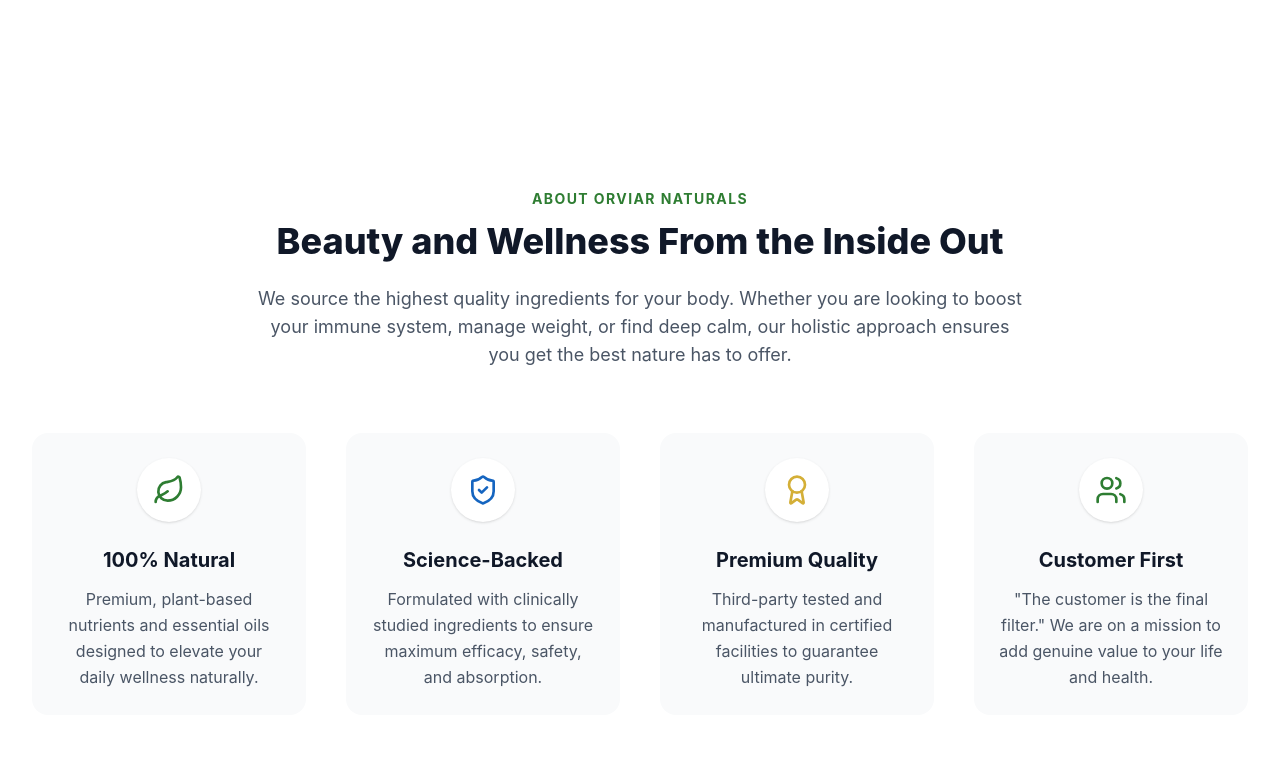
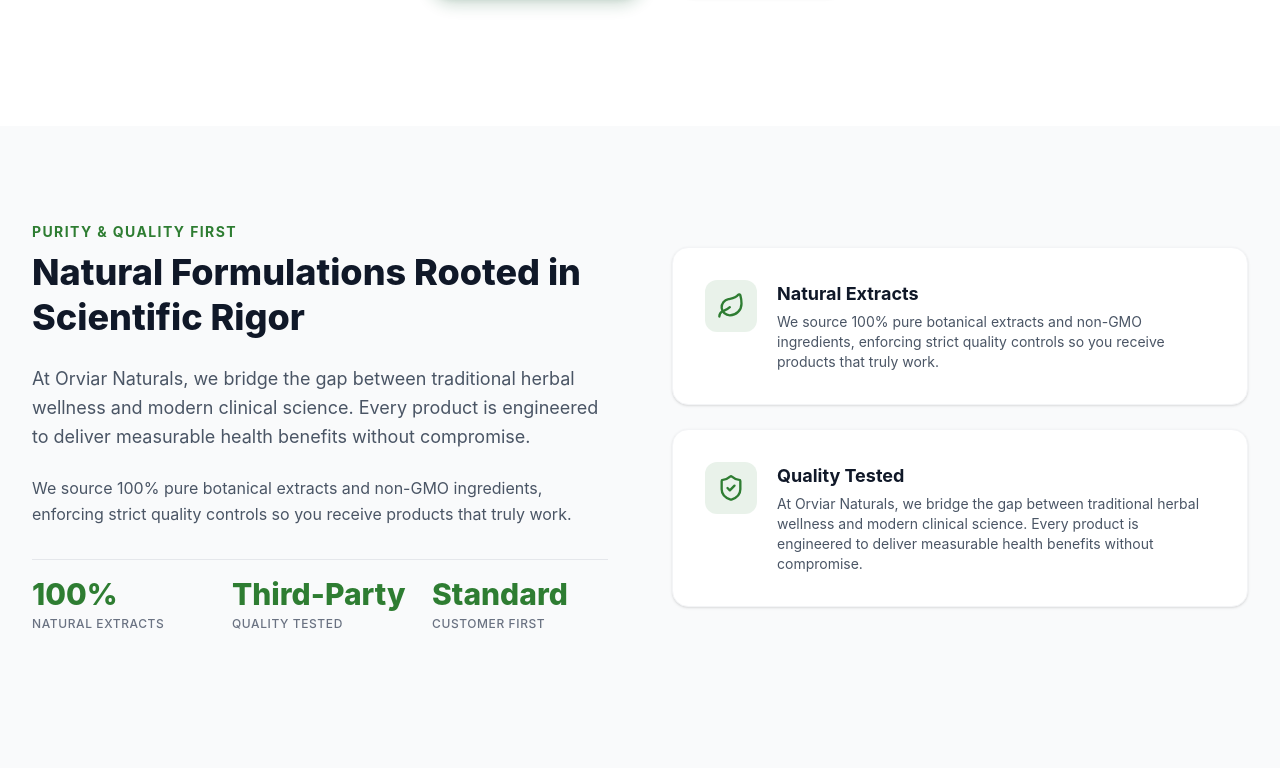
Before and after one commit to nkenglack/orviar-naturals, a React (Vite) app: page / in a window 1280 px wide. Shown: the part 552-1320 px from the top of the page. Built offline with nearby package versions, Linux system fonts and the light colour scheme.

Commit message:
Complete full-site English and French translation integration

```diff
--- a/src/components/About.jsx
+++ b/src/components/About.jsx
@@ -1,71 +1,79 @@
-import { Leaf, ShieldCheck, Award, Users } from 'lucide-react';
+import { ShieldCheck, Leaf, Award } from 'lucide-react';
 import { motion } from 'framer-motion';
+import { useTranslation } from 'react-i18next';
 
 const About = () => {
-  const features = [
-    {
-      icon: <Leaf className="w-8 h-8 text-brand-green" />,
-      title: '100% Natural',
-      description: 'Premium, plant-based nutrients and essential oils designed to elevate your daily wellness naturally.'
-    },
-    {
-      icon: <ShieldCheck className="w-8 h-8 text-brand-blue" />,
-      title: 'Science-Backed',
-      description: 'Formulated with clinically studied ingredients to ensure maximum efficacy, safety, and absorption.'
-    },
-    {
-      icon: <Award className="w-8 h-8 text-brand-gold" />,
-      title: 'Premium Quality',
-      description: 'Third-party tested and manufactured in certified facilities to guarantee ultimate purity.'
-    },
-    {
-      icon: <Users className="w-8 h-8 text-brand-green" />,
-      title: 'Customer First',
-      description: '"The customer is the final filter." We are on a mission to add genuine value to your life and health.'
-    }
-  ];
+  const { t } = useTranslation();
 
   return (
-    <section className="py-24 bg-white">
+    <section className="py-24 bg-gray-50">
       <div className="max-w-7xl mx-auto px-4 sm:px-6 lg:px-8">
+        <div className="grid grid-cols-1 lg:grid-cols-2 gap-16 items-center">
 
-        {/* Animated Section Header */}
           <motion.div
-          initial={{ opacity: 0, y: 30 }}
-          whileInView={{ opacity: 1, y: 0 }}
-          viewport={{ once: true, margin: "-100px" }}
-          transition={{ duration: 0.6 }}
-          className="text-center max-w-3xl mx-auto mb-16"
+            initial={{ opacity: 0, x: -30 }}
+            whileInView={{ opacity: 1, x: 0 }}
+            viewport={{ once: true }}
+            transition={{ duration: 0.8 }}
           >
-          <h2 className="text-sm font-bold text-brand-green tracking-widest uppercase mb-3">About Orviar Naturals</h2>
-          <h3 className="text-3xl md:text-4xl font-extrabold text-gray-900 mb-6">
-            Beauty and Wellness From the Inside Out
-          </h3>
-          <p className="text-lg text-gray-600">
-            We source the highest quality ingredients for your body. Whether you are looking to boost your immune system, manage weight, or find deep calm, our holistic approach ensures you get the best nature has to offer.
+            <span className="text-sm font-bold text-brand-green uppercase tracking-widest block mb-2">
+              {t('about.tag')}
+            </span>
+            <h2 className="text-3xl sm:text-4xl font-extrabold text-gray-900 mb-6 leading-tight">
+              {t('about.title')}
+            </h2>
+            <p className="text-gray-600 text-lg leading-relaxed mb-6">
+              {t('about.p1')}
             </p>
+            <p className="text-gray-600 text-base leading-relaxed mb-8">
+              {t('about.p2')}
+            </p>
+
+            <div className="grid grid-cols-3 gap-6 pt-4 border-t border-gray-200">
+              <div>
+                <div className="text-2xl sm:text-3xl font-extrabold text-brand-green">{t('about.stat1Value')}</div>
+                <div className="text-xs text-gray-500 font-medium uppercase tracking-wider mt-1">{t('about.stat1Label')}</div>
+              </div>
+              <div>
+                <div className="text-2xl sm:text-3xl font-extrabold text-brand-green">{t('about.stat2Value')}</div>
+                <div className="text-xs text-gray-500 font-medium uppercase tracking-wider mt-1">{t('about.stat2Label')}</div>
+              </div>
+              <div>
+                <div className="text-2xl sm:text-3xl font-extrabold text-brand-green">{t('about.stat3Value')}</div>
+                <div className="text-xs text-gray-500 font-medium uppercase tracking-wider mt-1">{t('about.stat3Label')}</div>
+              </div>
+            </div>
           </motion.div>
 
-        {/* Animated Trust Grid */}
-        <div className="grid grid-cols-1 md:grid-cols-2 lg:grid-cols-4 gap-10">
-          {features.map((feature, index) => (
           <motion.div
-              key={index}
-              initial={{ opacity: 0, y: 40 }}
-              whileInView={{ opacity: 1, y: 0 }}
-              viewport={{ once: true, margin: "-50px" }}
-              transition={{ duration: 0.5, delay: index * 0.15 }}
-              className="flex flex-col items-center text-center p-6 rounded-2xl bg-gray-50 hover:bg-white hover:shadow-xl transition-all duration-300 border border-transparent hover:border-gray-100"
+            initial={{ opacity: 0, x: 30 }}
+            whileInView={{ opacity: 1, x: 0 }}
+            viewport={{ once: true }}
+            transition={{ duration: 0.8 }}
+            className="grid grid-cols-1 gap-6"
           >
-              <div className="w-16 h-16 bg-white rounded-full flex items-center justify-center shadow-sm mb-6">
-                {feature.icon}
+            <div className="bg-white p-8 rounded-2xl shadow-sm border border-gray-100 flex items-start gap-5">
+              <div className="p-3 bg-brand-green/10 text-brand-green rounded-xl shrink-0">
+                <Leaf size={28} />
               </div>
-              <h4 className="text-xl font-bold text-gray-900 mb-3">{feature.title}</h4>
-              <p className="text-gray-600 leading-relaxed">{feature.description}</p>
-            </motion.div>
-          ))}
+              <div>
+                <h3 className="font-bold text-lg text-gray-900 mb-1">{t('about.stat1Label')}</h3>
+                <p className="text-gray-600 text-sm">{t('about.p2')}</p>
+              </div>
             </div>
 
+            <div className="bg-white p-8 rounded-2xl shadow-sm border border-gray-100 flex items-start gap-5">
+              <div className="p-3 bg-brand-green/10 text-brand-green rounded-xl shrink-0">
+                <ShieldCheck size={28} />
+              </div>
+              <div>
+                <h3 className="font-bold text-lg text-gray-900 mb-1">{t('about.stat2Label')}</h3>
+                <p className="text-gray-600 text-sm">{t('about.p1')}</p>
+              </div>
+            </div>
+          </motion.div>
+
+        </div>
       </div>
     </section>
   );
--- a/src/components/Footer.jsx
+++ b/src/components/Footer.jsx
@@ -1,7 +1,10 @@
 import { Mail, Phone, MapPin } from 'lucide-react';
 import { Link } from 'react-router-dom';
+import { useTranslation } from 'react-i18next';
 
 const Footer = () => {
+  const { t } = useTranslation();
+
   return (
     <footer className="bg-gray-900 text-gray-300 py-12 border-t border-gray-800">
       <div className="max-w-7xl mx-auto px-4 sm:px-6 lg:px-8">
@@ -11,36 +14,25 @@
           <div>
             <span className="font-bold text-2xl text-white tracking-widest uppercase mb-6 block">ORVIAR</span>
             <p className="text-gray-400 text-sm leading-relaxed mb-6">
-              Working Together for a Healthier World. Premium, science-backed supplements and natural wellness solutions.
+              {t('footer.tagline')}
             </p>
-            <div className="flex space-x-4">
-              <a href="#" className="text-gray-400 hover:text-brand-green transition-colors">
-                <svg xmlns="http://www.w3.org/2000/svg" width="20" height="20" viewBox="0 0 24 24" fill="none" stroke="currentColor" strokeWidth="2" strokeLinecap="round" strokeLinejoin="round"><path d="M18 2h-3a5 5 0 0 0-5 5v3H7v4h3v8h4v-8h3l1-4h-4V7a1 1 0 0 1 1-1h3z"></path></svg>
-              </a>
-              <a href="#" className="text-gray-400 hover:text-brand-green transition-colors">
-                <svg xmlns="http://www.w3.org/2000/svg" width="20" height="20" viewBox="0 0 24 24" fill="none" stroke="currentColor" strokeWidth="2" strokeLinecap="round" strokeLinejoin="round"><rect width="20" height="20" x="2" y="2" rx="5" ry="5"></rect><path d="M16 11.37A4 4 0 1 1 12.63 8 4 4 0 0 1 16 11.37z"></path><line x1="17.5" x2="17.51" y1="6.5" y2="6.5"></line></svg>
-              </a>
-              <a href="#" className="text-gray-400 hover:text-brand-green transition-colors">
-                <svg xmlns="http://www.w3.org/2000/svg" width="20" height="20" viewBox="0 0 24 24" fill="none" stroke="currentColor" strokeWidth="2" strokeLinecap="round" strokeLinejoin="round"><path d="M22 4s-.7 2.1-2 3.4c1.6 10-9.4 17.3-18 11.6 2.2.1 4.4-.6 6-2C3 15.5.5 9.6 3 5c2.2 2.6 5.6 4.1 9 4-.9-4.2 4-6.6 7-3.8 1.1 0 3-1.2 3-1.2z"></path></svg>
-              </a>
-            </div>
           </div>
 
-          {/* Quick Links Column - NOW FULLY WIRED */}
+          {/* Quick Links Column */}
           <div>
-            <h4 className="text-white font-bold mb-6 uppercase text-sm tracking-wider">Quick Links</h4>
+            <h4 className="text-white font-bold mb-6 uppercase text-sm tracking-wider">{t('footer.quickLinks')}</h4>
             <ul className="space-y-3 text-sm">
-              <li><Link to="/category/supplements" className="hover:text-brand-green transition-colors">Shop Supplements</Link></li>
-              <li><Link to="/category/essential-oils" className="hover:text-brand-green transition-colors">Essential Oils</Link></li>
-              <li><Link to="/distributor" className="hover:text-brand-green transition-colors">Become a Distributor</Link></li>
-              <li><Link to="/category/privacy-policy" className="hover:text-brand-green transition-colors">Privacy Policy</Link></li>
-              <li><Link to="/category/terms-of-service" className="hover:text-brand-green transition-colors">Terms of Service</Link></li>
+              <li><Link to="/category/supplements" className="hover:text-brand-green transition-colors">{t('footer.shopSupplements')}</Link></li>
+              <li><Link to="/category/essential-oils" className="hover:text-brand-green transition-colors">{t('footer.essentialOils')}</Link></li>
+              <li><Link to="/distributor" className="hover:text-brand-green transition-colors">{t('footer.becomeDistributor')}</Link></li>
+              <li><Link to="/category/privacy-policy" className="hover:text-brand-green transition-colors">{t('footer.privacyPolicy')}</Link></li>
+              <li><Link to="/category/terms-of-service" className="hover:text-brand-green transition-colors">{t('footer.termsOfService')}</Link></li>
             </ul>
           </div>
 
           {/* Contact Column */}
           <div>
-            <h4 className="text-white font-bold mb-6 uppercase text-sm tracking-wider">Contact Us</h4>
+            <h4 className="text-white font-bold mb-6 uppercase text-sm tracking-wider">{t('footer.contactUs')}</h4>
             <ul className="space-y-4 text-sm">
               <li className="flex items-start gap-3">
                 <MapPin size={18} className="text-brand-green shrink-0 mt-0.5" />
@@ -60,12 +52,8 @@
 
         {/* Disclaimer & Copyright */}
         <div className="pt-8 border-t border-gray-800 text-xs text-gray-500 text-center space-y-4 mt-12">
-          <p>
-            *These statements have not been evaluated by the Food and Drug Administration. These products are not intended to diagnose, treat, cure, or prevent any disease.
-          </p>
-          <p>
-            &copy; {new Date().getFullYear()} Orviar Naturals. All rights reserved.
-          </p>
+          <p>{t('footer.disclaimer')}</p>
+          <p>&copy; {new Date().getFullYear()} Orviar Naturals. {t('footer.rights')}</p>
         </div>
       </div>
     </footer>
--- a/src/locales/en.json
+++ b/src/locales/en.json
@@ -10,8 +10,58 @@
   "hero": {
     "title": "Premium Wellness,",
     "subtitle": "Backed by Science.",
-    "description": "Experience the power of 100% natural, clinically studied formulations designed to elevate your daily health, beauty, and vitality.",
+    "description": "Experience the power of 100% natural, clinically studied formulations designed to elevate your daily health, beauty, and vitality from the inside out.",
     "explore": "Explore Products",
     "story": "Learn Our Story"
+  },
+  "about": {
+    "tag": "Purity & Quality First",
+    "title": "Natural Formulations Rooted in Scientific Rigor",
+    "p1": "At Orviar Naturals, we bridge the gap between traditional herbal wellness and modern clinical science. Every product is engineered to deliver measurable health benefits without compromise.",
+    "p2": "We source 100% pure botanical extracts and non-GMO ingredients, enforcing strict quality controls so you receive products that truly work.",
+    "stat1Label": "Natural Extracts",
+    "stat1Value": "100%",
+    "stat2Label": "Quality Tested",
+    "stat2Value": "Third-Party",
+    "stat3Label": "Customer First",
+    "stat3Value": "Standard"
+  },
+  "featured": {
+    "tag": "Handpicked Essentials",
+    "title": "Featured Formulations",
+    "viewDetails": "View Details"
+  },
+  "ingredients": {
+    "tag": "What Goes Inside",
+    "title": "Sourced from Nature, Proven by Science",
+    "subtitle": "We select active botanicals and essential bio-available nutrients for maximum absorption and efficacy.",
+    "ing1Title": "Clinically Studied Strains",
+    "ing1Desc": "High-potency probiotics engineered for digestive health and daily immune resilience.",
+    "ing2Title": "Botanical Extracts",
+    "ing2Desc": "Ethically sourced Ashwagandha, Turmeric, and Curcumin for natural balance and vitality.",
+    "ing3Title": "Pure Essential Oils",
+    "ing3Desc": "Cold-pressed and steam-distilled pure oils designed for deep aromatherapy and skin care."
+  },
+  "testimonials": {
+    "tag": "Community Feedback",
+    "title": "Trusted by Wellness Enthusiasts",
+    "quote1": "Orviar's probiotic formulation transformed my daily digestive balance within weeks. Pure quality you can feel.",
+    "quote1Author": "Sarah M., Toronto",
+    "quote2": "The essential oils are genuinely pure. As a holistic practitioner, I highly recommend Orviar to my clients.",
+    "quote2Author": "David K., Vancouver",
+    "quote3": "Becoming an authorized distributor was smooth and straightforward. A brand that truly stands behind its product quality.",
+    "quote3Author": "Elena R., Montreal"
+  },
+  "footer": {
+    "tagline": "Working Together for a Healthier World. Premium, science-backed supplements and natural wellness solutions.",
+    "quickLinks": "Quick Links",
+    "contactUs": "Contact Us",
+    "shopSupplements": "Shop Supplements",
+    "essentialOils": "Essential Oils",
+    "becomeDistributor": "Become a Distributor",
+    "privacyPolicy": "Privacy Policy",
+    "termsOfService": "Terms of Service",
+    "disclaimer": "*These statements have not been evaluated by the Food and Drug Administration. These products are not intended to diagnose, treat, cure, or prevent any disease.",
+    "rights": "All rights reserved."
   }
 }
--- a/src/locales/fr.json
+++ b/src/locales/fr.json
@@ -10,8 +10,58 @@
   "hero": {
     "title": "Bien-être Premium,",
     "subtitle": "Appuyé par la Science.",
-    "description": "Découvrez le pouvoir de formulations 100% naturelles et cliniquement étudiées, conçues pour sublimer votre santé et votre vitalité au quotidien.",
+    "description": "Découvrez le pouvoir de formulations 100% naturelles et cliniquement étudiées, conçues pour sublimer votre santé, votre beauté et votre vitalité au quotidien.",
     "explore": "Explorer les Produits",
     "story": "Notre Histoire"
+  },
+  "about": {
+    "tag": "Rigueur & Pureté d'Abord",
+    "title": "Formulations Naturelles Ancrées dans la Rigueur Scientifique",
+    "p1": "Chez Orviar Naturals, nous faisons le lien entre la phytothérapie traditionnelle et la science clinique moderne. Chaque produit est conçu pour apporter de vrais bienfaits mesurables.",
+    "p2": "Nous sélectionnons des extraits botaniques 100% purs et non-OGM avec des contrôles de qualité stricts pour vous garantir des résultats authentiques.",
+    "stat1Label": "Extraits Naturels",
+    "stat1Value": "100%",
+    "stat2Label": "Tests Qualité",
+    "stat2Value": "Indépendants",
+    "stat3Label": "Satisfaction",
+    "stat3Value": "Prioritaire"
+  },
+  "featured": {
+    "tag": "Incontournables Sélectionnés",
+    "title": "Formulations Vedettes",
+    "viewDetails": "Voir Détails"
+  },
+  "ingredients": {
+    "tag": "Ce Que Contiennent Nos Produits",
+    "title": "Puisé dans la Nature, Validé par la Science",
+    "subtitle": "Nous sélectionnons des actifs botaniques et nutriments essentiels hautement bio-disponibles pour une efficacité maximale.",
+    "ing1Title": "Souches Cliniquement Étudiées",
+    "ing1Desc": "Probiotiques à forte concentration pour soutenir la santé digestive et l'immunité au quotidien.",
+    "ing2Title": "Extraits Botaniques",
+    "ing2Desc": "Ashwagandha, curcuma et curcumine issus de sources éthiques pour vitalité et équilibre naturel.",
+    "ing3Title": "Huiles Essentielles Pures",
+    "ing3Desc": "Huiles pures pressées à froid et distillées à la vapeur pour l'aromathérapie et les soins cutanés."
+  },
+  "testimonials": {
+    "tag": "Avis de la Communauté",
+    "title": "Approuvé par les Passionnés de Santé",
+    "quote1": "La formule de probiotiques Orviar a transformé ma digestion en quelques semaines. Une qualité remarquable.",
+    "quote1Author": "Sarah M., Toronto",
+    "quote2": "Les huiles essentielles sont véritablement pures. En tant que praticien holistique, je recommande vivement Orviar.",
+    "quote2Author": "David K., Vancouver",
+    "quote3": "Devenir distributeur agréé a été simple et rapide. Une marque qui soutient vraiment la qualité de ses produits.",
+    "quote3Author": "Elena R., Montréal"
+  },
+  "footer": {
+    "tagline": "Ensemble pour un monde plus sain. Compléments alimentaires haut de gamme et solutions de bien-être naturelles.",
+    "quickLinks": "Liens Rapides",
+    "contactUs": "Contactez-Nous",
+    "shopSupplements": "Compléments Alimentaires",
+    "essentialOils": "Huiles Essentielles",
+    "becomeDistributor": "Devenir Distributeur",
+    "privacyPolicy": "Politique de Confidentialité",
+    "termsOfService": "Conditions d'Utilisation",
+    "disclaimer": "*Ces déclarations n'ont pas été évaluées par la Santé Canada ou la FDA. Ces produits ne sont pas destinés à diagnostiquer, traiter, guérir ou prévenir une maladie.",
+    "rights": "Tous droits réservés."
   }
 }
```
Lines whose indentation alone changed are shown as unchanged.
